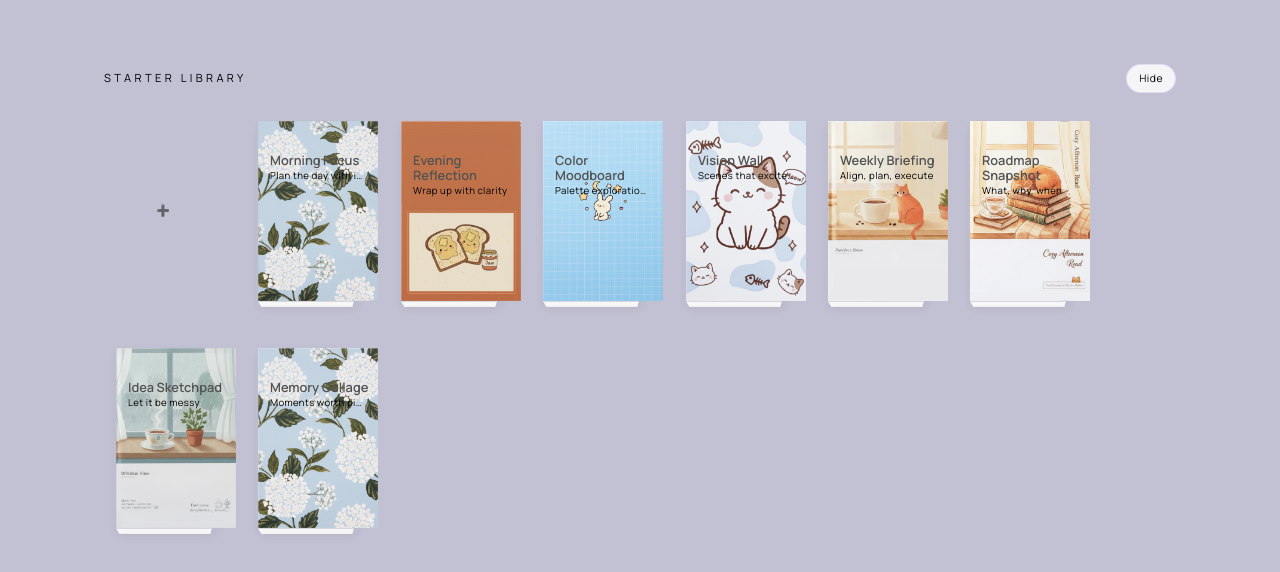
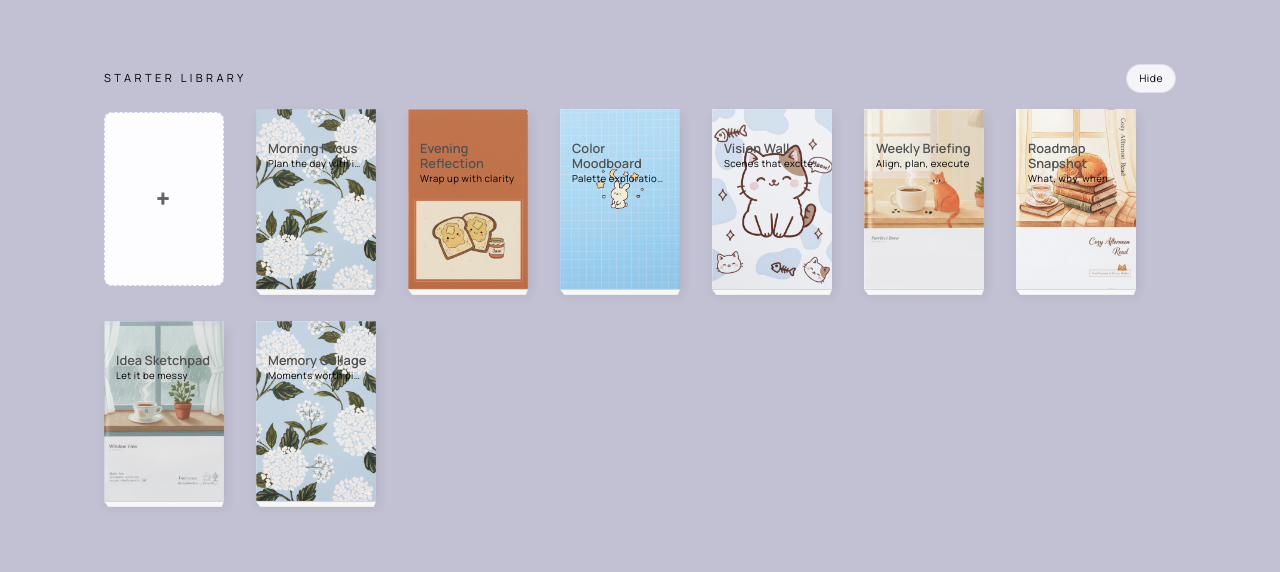
Before and after one commit to kalpanabhatt8/keeps, a Next.js app: page /dashboard in a window 1280 px wide. Shown: the top 572 px of the page. Built offline with nearby package versions, Linux system fonts and the light colour scheme; a web font is replaced by a local one.

Commit message:
--spacing error resolved

```diff
--- a/src/app/dashboard/books/[id]/canvas/page.tsx
+++ b/src/app/dashboard/books/[id]/canvas/page.tsx
@@ -359,7 +359,7 @@ const CanvasPage = () => {
                 type="button"
                 aria-haspopup="menu"
                 aria-expanded={open}
-                className={`pointer-events-auto flex items-center gap-0.5 text-sm transition rounded-md bg-[var(--color-iconbutton)] text-[var(--color-icon)] border-1 border-[var(--color-iconborder-border)] hover:bg-[var(--color-iconbutton-hover))] ${
+                className={`pointer-events-auto flex items-center gap-0.5 p-[0.75rem] text-sm transition rounded-md bg-[var(--color-iconbutton)] text-[var(--color-icon)] border-1 border-[var(--color-iconborder-border)] hover:bg-[var(--color-iconbutton-hover))] ${
                   open ? "bg-surface-base text-ink" : "text-ink-soft"
                 }`}
               >
--- a/src/app/dashboard/books/[id]/page.tsx
+++ b/src/app/dashboard/books/[id]/page.tsx
@@ -228,11 +228,24 @@ const BookBuilderPage = () => {
     return () => window.clearTimeout(timeout);
   }, [isDraftHydrated, persistCurrentDraft]);
 
+  // const handleNext = () => {
+  //   if (!coverImage) {
+  //     window.alert("Add a cover image before opening your notebook.");
+  //     return;
+  //   }
+  //   const timestamp = Date.now();
+  //   persistCurrentDraft(timestamp);
+
+  //   const templateQuery =
+  //     (sourceTemplateId ?? templateParam ?? (template ? template.id : "blank")) ||
+  //     undefined;
+  //   const queryString = templateQuery
+  //     ? `?template=${encodeURIComponent(templateQuery)}`
+  //     : "";
+
+  //   router.push(`/dashboard/books/${draftId}/canvas${queryString}`);
+  // };
   const handleNext = () => {
-    if (!coverImage) {
-      window.alert("Add a cover image before opening your notebook.");
-      return;
-    }
     const timestamp = Date.now();
     persistCurrentDraft(timestamp);
 
--- a/src/app/dashboard/page.tsx
+++ b/src/app/dashboard/page.tsx
@@ -174,7 +174,8 @@ const Dashboard = () => {
                 <button
                   type="button"
                   onClick={handleCreateNewBook}
-                  className="starter-grid__card group"
+                  className="starter-grid__card group !p-0"
+                    aria-label="Create blank notebook"
                 >
                   <div className="aspect-[128/186] w-full">
                     <div className="empty-template-card h-full w-full">
--- a/src/app/globals.css
+++ b/src/app/globals.css
@@ -19,6 +19,8 @@
   --font-alt: var(--font-space-grotesk), sans-serif;
   --font-race: var(--font-caress);
   --font-jewel: var(--font-vensfolk);
+
+
 }
 
 /* =========================
@@ -82,7 +84,7 @@
   --color-halo-soft: #FFD6EC;
   --color-halo-glow: #FFB8D2;
   --color-highlight-star: #FFD700;
-  ---color-iconbutton: #FFB8D2;
+  --color-iconbutton: #FFB8D2;
   --color-iconborder-border: #34413E;
   --color-iconbutton-hover: #EAEEED;
   --color-icon: #60324C;
@@ -459,7 +461,7 @@ body {
 
 button {
   font-size: 1rem;
-  padding: 0.75rem;
+  /* padding: 0.75rem; */
 }
 
 button:hover {
@@ -685,9 +687,9 @@ button:hover {
   justify-content: center;
   height: 100%;
   border-radius: 0.5rem;
-  border: 1px dashed var(--color-theme-neutral-border);
-  background: var(--color-theme-neutral-card);
-  color: var(--color-ink-muted);
+  border: 1px dashed #CBD0F5 !important;
+  background: #FDFCFE !important;
+  color: #b0b0b0 !important;
   font-weight: 600;
   letter-spacing: 0.18em;
   text-transform: uppercase;
@@ -760,7 +762,7 @@ div.recent-group {
 
 .starter-carousel__track {
   display: flex;
-  gap: 1.4rem;
+  gap: 2rem;
   overflow-x: auto;
   padding: 1rem 1.4rem 4rem 0rem;
   scroll-snap-type: x mandatory;
@@ -835,7 +837,7 @@ div.recent-group {
 .starter-grid {
   display: flex;
   flex-direction: row;
-  gap: 1.4rem;
+  gap: 2rem;
   flex-wrap: wrap;
   justify-items: center;
   padding: 0rem 1.4rem 4rem 0rem;
--- a/src/components/canvas/canvas-board.tsx
+++ b/src/components/canvas/canvas-board.tsx
@@ -2240,10 +2240,10 @@ const CanvasBoard: React.FC<CanvasBoardProps> = ({
           setGlobalAudio={setGlobalAudio}
         />
       </div>
-      <p className="text-lg font-semibold">Canvas board reset</p>
+      {/* <p className="text-lg font-semibold">Canvas board reset</p>
       <p className="text-sm">
         The interactive canvas is temporarily disabled while we rebuild it.
-      </p>
+      </p> */}
       {/* Render image elements (draggable, resizable, rotatable) */}
       <div
         className="relative mt-8 flex flex-col items-center"
```
